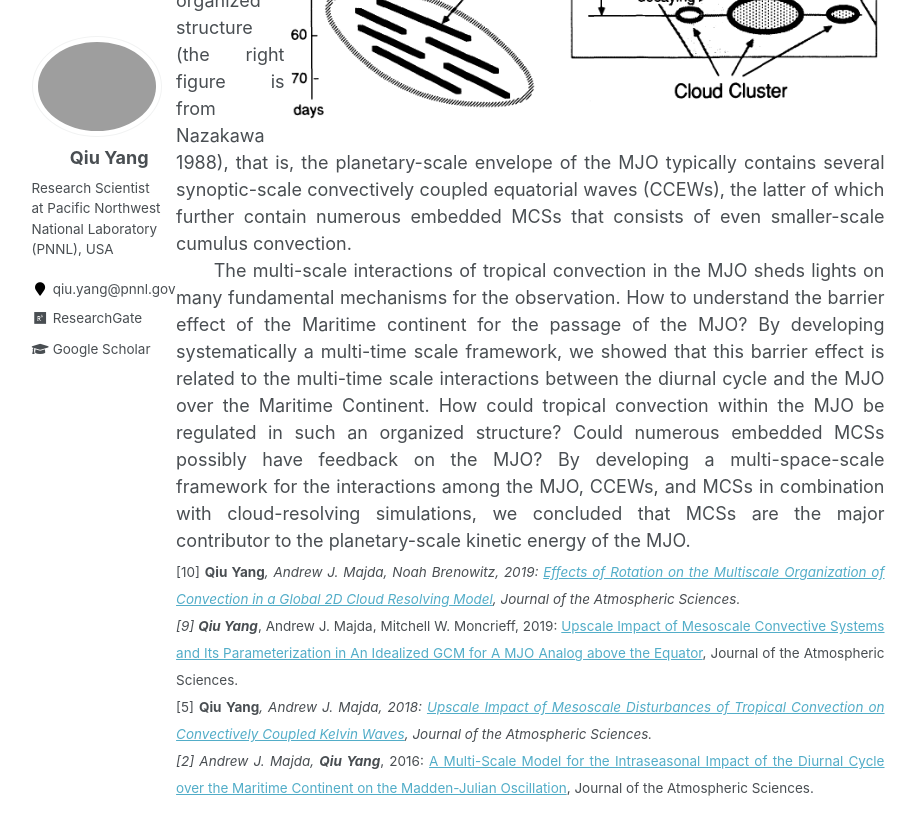
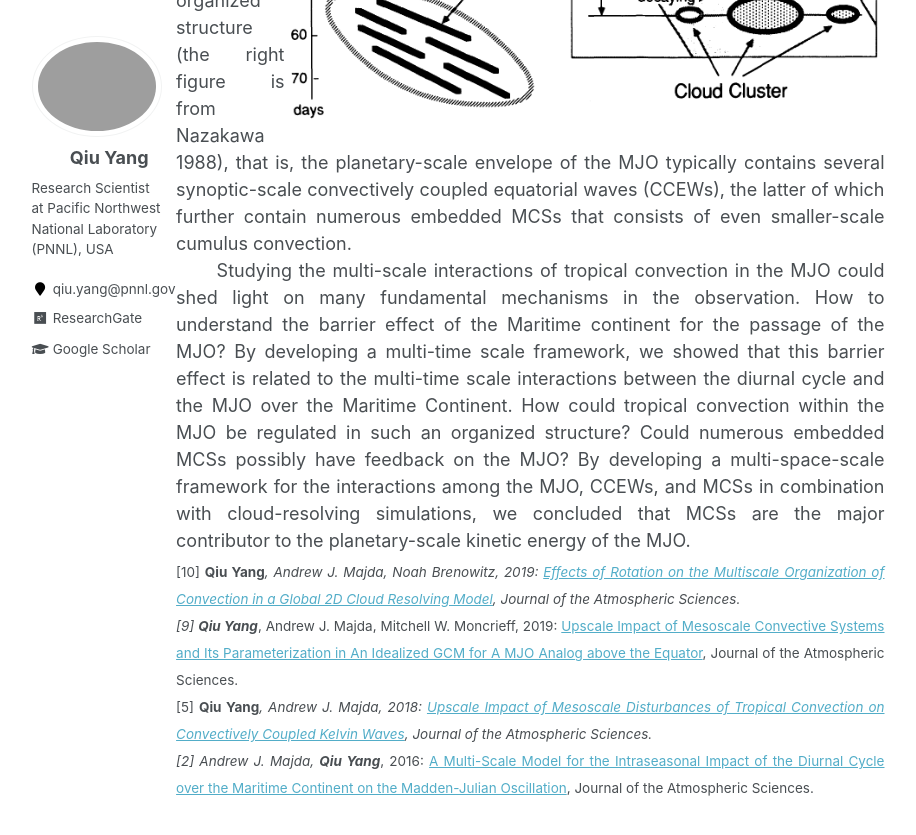
Before and after one commit to qiuyang50/qiuyang50.github.io, a Jekyll site: the page built from _pages/research.md, in a window 1280 px wide and 900 px high, scrolled down 766 px. Shown: the top 835 px of the window, without its empty margins (182-1098 px from the left). Built offline with Jekyll 4.4.1, drawn with Linux system fonts in a browser that asks for light colours.

Commit message:
Update research.md

```diff
--- a/_pages/research.md
+++ b/_pages/research.md
@@ -12,7 +12,7 @@ author_profile: true
 <img align="right" src="/files/MJOmultiscale.png" alt="drawing" width="600"/>
 
 &nbsp;&nbsp;&nbsp;&nbsp;&nbsp;&nbsp;One striking feature of the MJO is its high complexity in the multi-scale organized structure (the right figure is from Nazakawa 1988), that is, the planetary-scale envelope of the MJO typically contains several synoptic-scale convectively coupled equatorial waves (CCEWs), the latter of which further contain numerous embedded MCSs that consists of even smaller-scale cumulus convection.
-&nbsp;&nbsp;&nbsp;&nbsp;&nbsp;&nbsp;The multi-scale interactions of tropical convection in the MJO sheds lights on many fundamental mechanisms for the observation. How to understand the barrier effect of the Maritime continent for the passage of the MJO? By developing systematically a multi-time scale framework, we showed that this barrier effect is related to the multi-time scale interactions between the diurnal cycle and the MJO over the Maritime Continent. How could tropical convection within the MJO be regulated in such an organized structure? Could numerous embedded MCSs possibly have feedback on the MJO? By developing a multi-space-scale framework for the interactions among the MJO, CCEWs, and MCSs in combination with cloud-resolving simulations, we concluded that MCSs are the major contributor to the planetary-scale kinetic energy of the MJO.
+&nbsp;&nbsp;&nbsp;&nbsp;&nbsp;&nbsp;Studying the multi-scale interactions of tropical convection in the MJO could shed light on many fundamental mechanisms in the observation. How to understand the barrier effect of the Maritime continent for the passage of the MJO? By developing a multi-time scale framework, we showed that this barrier effect is related to the multi-time scale interactions between the diurnal cycle and the MJO over the Maritime Continent. How could tropical convection within the MJO be regulated in such an organized structure? Could numerous embedded MCSs possibly have feedback on the MJO? By developing a multi-space-scale framework for the interactions among the MJO, CCEWs, and MCSs in combination with cloud-resolving simulations, we concluded that MCSs are the major contributor to the planetary-scale kinetic energy of the MJO.
 <sub>
 [10] **Qiu Yang***, Andrew J. Majda, Noah Brenowitz, 2019: [Effects of Rotation on the Multiscale Organization of Convection in a Global 2D Cloud Resolving Model](https://journals.ametsoc.org/jas/article/76/11/3669/343674/Effects-of-Rotation-on-the-Multiscale-Organization), Journal of the Atmospheric Sciences.
 [9] **Qiu Yang***, Andrew J. Majda, Mitchell W. Moncrieff, 2019: [Upscale Impact of Mesoscale Convective Systems and Its Parameterization in An Idealized GCM for A MJO Analog above the Equator](https://journals.ametsoc.org/jas/article/76/3/865/107160/Upscale-Impact-of-Mesoscale-Convective-Systems-and), Journal of the Atmospheric Sciences.
```
